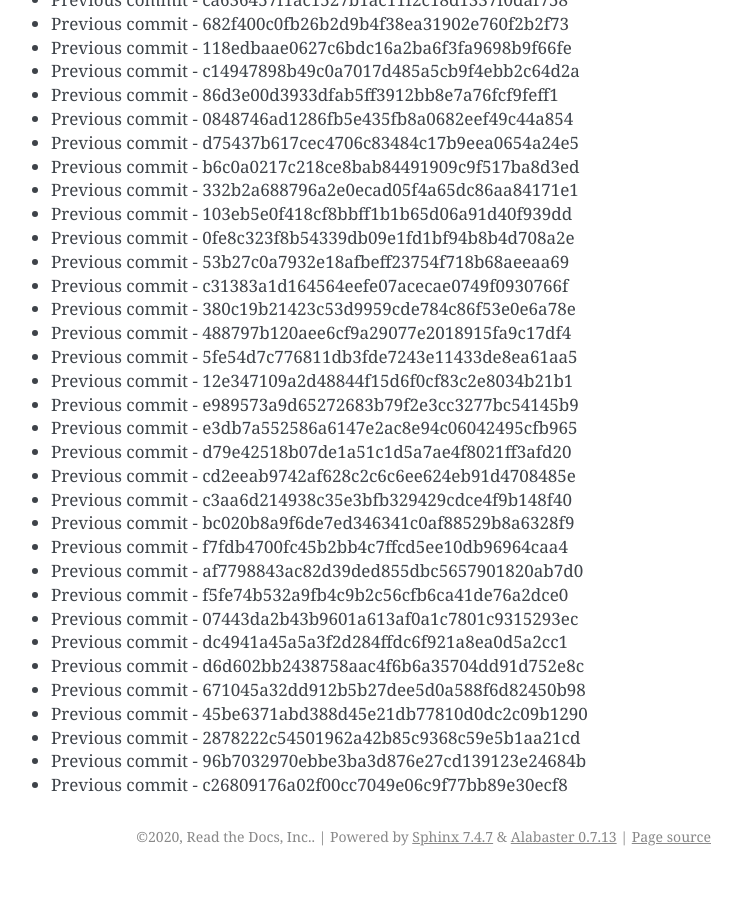
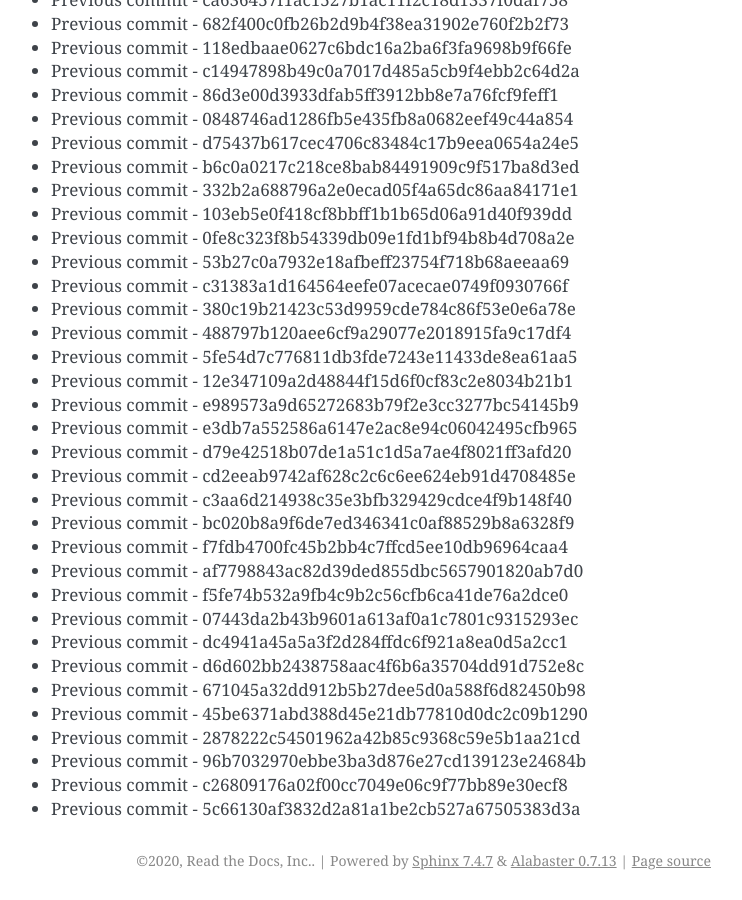
Before and after one commit to readthedocs/rtd-git-stresstest, a Sphinx documentation site: the page built from docs/updates.rst, in a window 1280 px wide and 900 px high, scrolled down 75116 px. Shown: the whole window, without its empty margins (399-1141 px from the left). Built offline with Sphinx 7.4.7, drawn with Linux system fonts in a browser that asks for light colours; before the commit the page ends 75992 px from its top, so only the background shows below that.

Commit message:
Generating commit from previous: 5c66130af3832d2a81a1be2cb527a67505383d3a

```diff
--- a/docs/updates.rst
+++ b/docs/updates.rst
@@ -3188,3 +3188,4 @@ It can be tested for any performance characteristics.
 * Previous commit - 2878222c54501962a42b85c9368c59e5b1aa21cd
 * Previous commit - 96b7032970ebbe3ba3d876e27cd139123e24684b
 * Previous commit - c26809176a02f00cc7049e06c9f77bb89e30ecf8
+* Previous commit - 5c66130af3832d2a81a1be2cb527a67505383d3a
```
